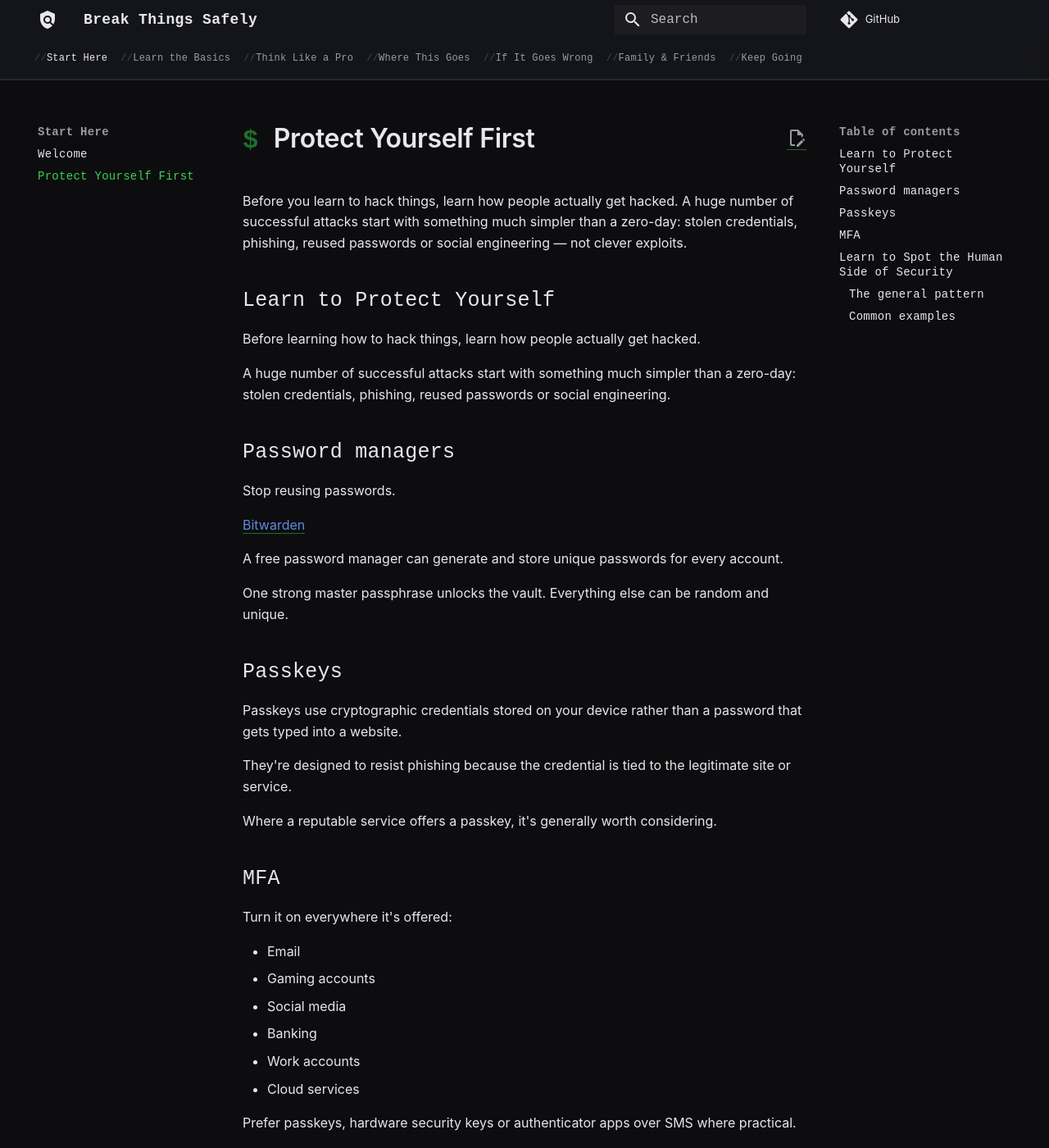
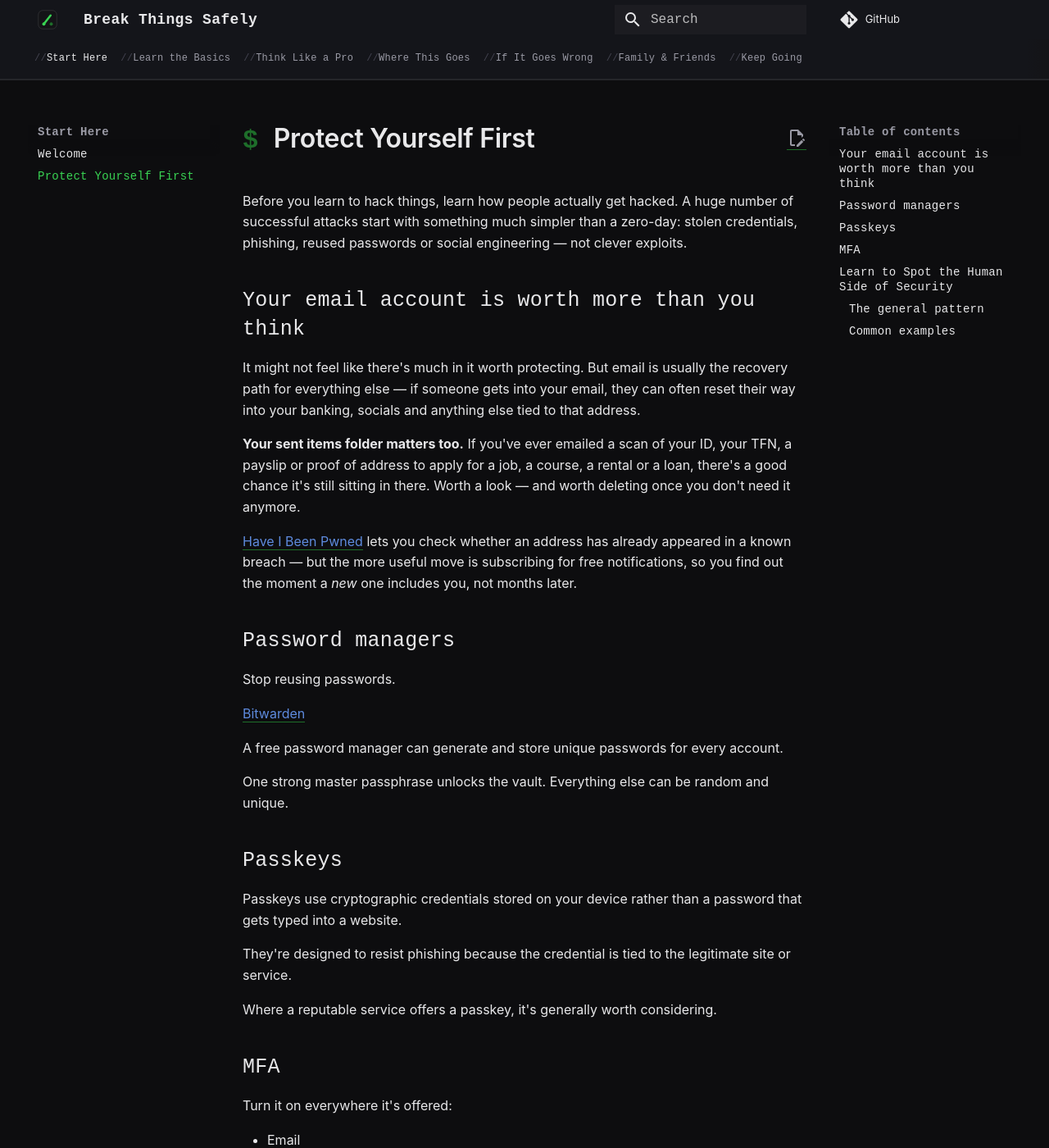
Before and after one commit to t-d-knight/break-things-safely, an MkDocs documentation site: the page built from docs/protect-yourself.md, in a window 1280 px wide and 1400 px high. Shown: the whole window at 82% size. Built offline with MkDocs 1.6.1 and Material for MkDocs 9.7.7, drawn with Linux system fonts in a browser that asks for light colours; comment, search, counter and statistics services are not loaded; some of the changed text lies outside the part shown.

Commit message:
Added icons, updated content

```diff
--- a/docs/protect-yourself.md
+++ b/docs/protect-yourself.md
@@ -2,11 +2,13 @@
 
 Before you learn to hack things, learn how people actually get hacked. A huge number of successful attacks start with something much simpler than a zero-day: stolen credentials, phishing, reused passwords or social engineering — not clever exploits.
 
-## Learn to Protect Yourself
+## Your email account is worth more than you think
 
-Before learning how to hack things, learn how people actually get hacked.
+It might not feel like there's much in it worth protecting. But email is usually the recovery path for everything else — if someone gets into your email, they can often reset their way into your banking, socials and anything else tied to that address.
 
-A huge number of successful attacks start with something much simpler than a zero-day: stolen credentials, phishing, reused passwords or social engineering.
+**Your sent items folder matters too.** If you've ever emailed a scan of your ID, your TFN, a payslip or proof of address to apply for a job, a course, a rental or a loan, there's a good chance it's still sitting in there. Worth a look — and worth deleting once you don't need it anymore.
+
+[Have I Been Pwned](https://haveibeenpwned.com) lets you check whether an address has already appeared in a known breach — but the more useful move is subscribing for free notifications, so you find out the moment a *new* one includes you, not months later.
 
 ## Password managers
 
@@ -37,7 +39,12 @@ Turn it on everywhere it's offered:
 * Work accounts
 * Cloud services
 
+!!! tip "Don't know where to start?"
+    Most vendors publish their own walkthrough. Googling "how to set up MFA for [whatever you're using]" usually turns up clear, step-by-step instructions — it looks more intimidating the first time than it actually is.
+
 Prefer passkeys, hardware security keys or authenticator apps over SMS where practical.
+
+A password manager like Bitwarden can also store the MFA code itself right alongside the password it belongs to, synced across every device — one less app to juggle.
 
 Save your recovery codes somewhere safe.
 
--- a/mkdocs.yml
+++ b/mkdocs.yml
@@ -3,10 +3,14 @@ site_url: https://breakthingssafely.com
 site_description: A free cyber security learning pathway — for anyone from a work experience student to a curious colleague.
 repo_url: https://github.com/t-d-knight/break-things-safely
 edit_uri: edit/main/docs/
+copyright: Personal opinions, not endorsements or hiring advice — just things that seemed handy, updated whenever there's spare time to do it.
 
 theme:
   name: material
+  custom_dir: overrides
   font: false
+  favicon: assets/favicon.svg
+  logo: assets/favicon.svg
   palette:
     - scheme: slate
       primary: black
@@ -21,8 +25,6 @@ theme:
     - search.highlight
     - content.action.edit
     - content.code.copy
-  icon:
-    logo: material/shield-search
 
 extra_css:
   - stylesheets/terminal.css
--- /dev/null
+++ b/overrides/main.html
@@ -0,0 +1,6 @@
+{% extends "base.html" %}
+
+{% block extrahead %}
+  {{ super() }}
+  <link rel="apple-touch-icon" href="{{ 'assets/apple-touch-icon.png' | url }}">
+{% endblock %}
```
Also changed, not shown: docs/build-a-lab.md (+1 -0 lines), docs/think-like-a-pro.md (+6 -0 lines), docs/assets/apple-touch-icon.png (added), docs/assets/favicon.png (added), docs/assets/favicon.svg (added).
